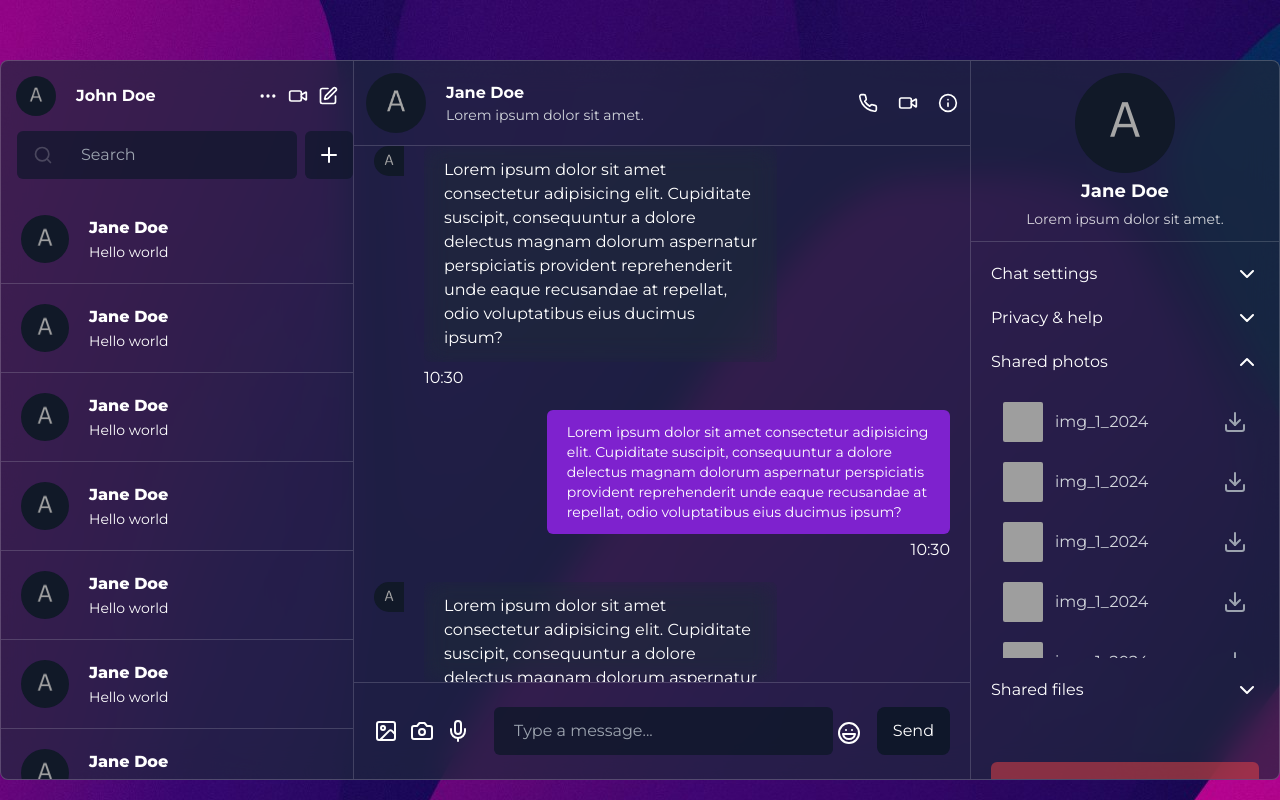
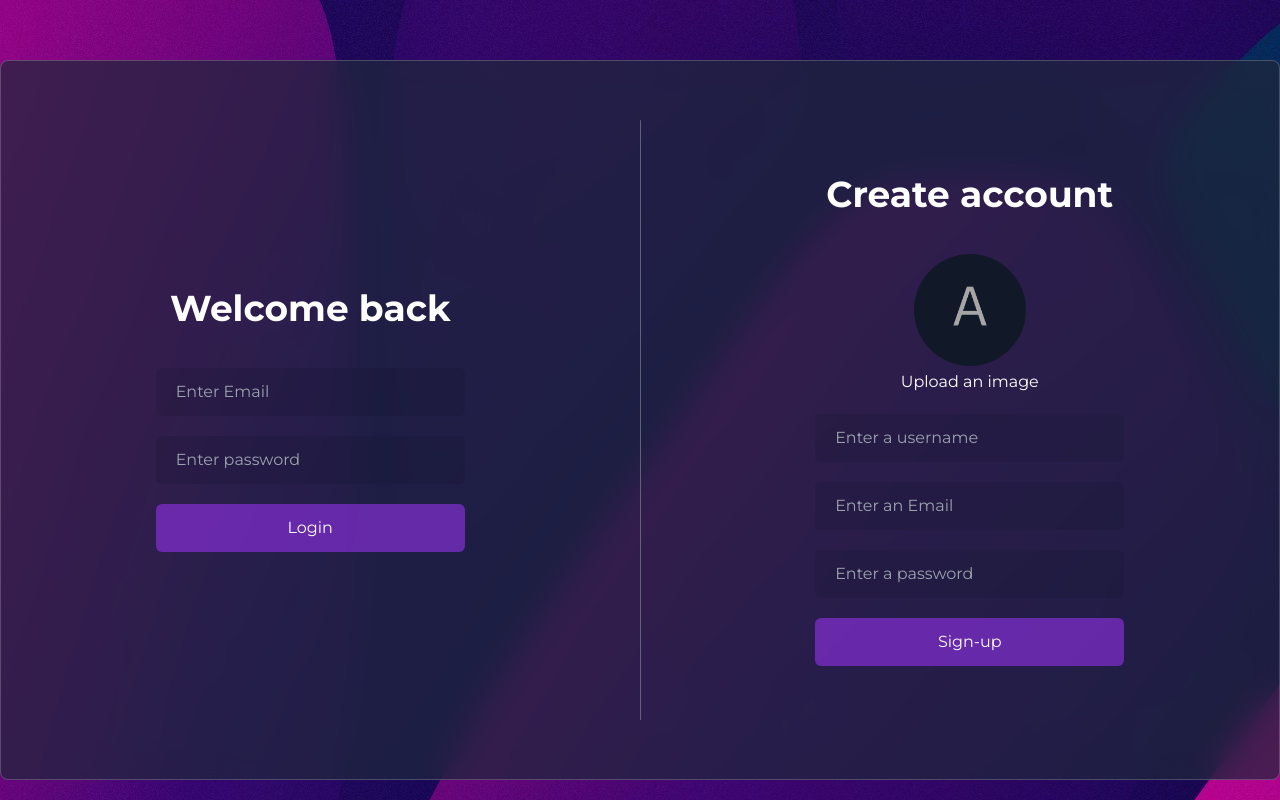
Before and after one commit to Yann-Deukam/realtime-chat-app, a React (Vite) app: page / in a window 1280 px wide. Built offline with nearby package versions, Linux system fonts and the light colour scheme; grey boxes are pictures that could not be loaded.

Commit message:
Login screen

```diff
--- a/package.json
+++ b/package.json
@@ -18,6 +18,7 @@
     "lucide-react": "^0.452.0",
     "react": "^18.3.1",
     "react-dom": "^18.3.1",
+    "react-toastify": "^10.0.6",
     "tailwind-scrollbar-hide": "^1.1.7"
   },
   "devDependencies": {
--- a/src/App.jsx
+++ b/src/App.jsx
@@ -3,15 +3,25 @@ import Chat from "./components/chat/Chat";
 import Details from "./components/details/Details";
 import List from "./components/list/List";
 import "./index.css";
+import Login from "./components/login/Login";
+import Notifications from "./components/notifications/Notifications";
 
 function App() {
+  const user = false;
   return (
     <div className="flex items-center justify-center h-screen">
       <div className="container w-[180vh] h-[90vh] bg-slate-800/70 border border-white/20 backdrop-blur-lg mt-10 rounded-lg text-white overflow-hidden">
         <div className="flex h-full">
-          <List />
-          <Chat />
-          <Details />
+          {user ? (
+            <>
+              <List />
+              <Chat />
+              <Details />
+            </>
+          ) : (
+            <Login />
+          )}
+          <Notifications />
         </div>
       </div>
     </div>
--- a/src/components/chat/Chat.jsx
+++ b/src/components/chat/Chat.jsx
@@ -8,19 +8,7 @@ const Chat = () => {
   const [open, setOpen] = useState(false);
   const [text, setText] = useState("");
 
-  // useEffect(() => {
-  //   endRef.current?.scrollIntoView({ behavior: "smooth" });
-  // }, []);
-
   const endRef = useRef(null);
-
-  // useEffect(() => {
-  //   const timeoutId = setTimeout(() => {
-  //     endRef.current?.scrollIntoView({ behavior: "smooth" });
-  //   }, 0);
-  //   return () => clearTimeout(timeoutId);
-  // }, []);
-
   const handleEmoji = (e) => {
     setText((prev) => prev + e.native);
     console.log(e);
@@ -126,7 +114,7 @@ const Chat = () => {
             <span>10:30</span>
           </div>
         </div>
-        <div ref={endRef}></div>
+        <div ref={endRef} data-testid="end-of-chat-list"></div>
       </div>
       <div className="bottom mt-auto px-5 flex items-center justify-between border-t border-gray-300/20">
         <div className="icons flex items-center">
--- a/src/components/details/Details.jsx
+++ b/src/components/details/Details.jsx
@@ -1,4 +1,11 @@
-import { ChevronDown, ChevronsUp, ChevronUp, Download } from "lucide-react";
+import {
+  Ban,
+  ChevronDown,
+  ChevronsUp,
+  ChevronUp,
+  Download,
+  LogOut,
+} from "lucide-react";
 import React from "react";
 
 const Details = () => {
@@ -27,7 +34,7 @@ const Details = () => {
             <span>Shared photos</span>
             <ChevronUp />
           </div>
-          <div className="photos h-64 overflow-y-auto">
+          <div className="photos h-52 overflow-y-auto">
             <div className="photoItem">
               <div className="photoDetails">
                 <img
@@ -116,7 +123,14 @@ const Details = () => {
             <ChevronDown />
           </div>
         </div>
-        <button>Block user</button>
+        <button className="flex justify-center items-center">
+          <Ban className="mr-2 w-5 h-5" />
+          Block user
+        </button>
+        <button className="logout flex justify-center items-center">
+          <LogOut className="mr-2 w-5 h-5" />
+          <span> logout</span>
+        </button>
       </div>
     </div>
   );
--- /dev/null
+++ b/src/components/login/Login.jsx
@@ -0,0 +1,61 @@
+import React, { useState } from "react";
+import { toast } from "react-toastify";
+
+const Login = () => {
+  const [avatar, setAvatar] = useState({
+    file: null,
+    url: "",
+  });
+
+  const handleAvatar = (e) => {
+    if (e.target.files[0]) {
+      setAvatar({
+        file: e.target.files[0],
+        url: URL.createObjectURL(e.target.files[0]),
+      });
+    }
+  };
+
+  const handleLogin = (e) => {
+    e.preventDefault();
+    toast.success("Hello");
+  };
+  return (
+    <div className="login">
+      <div className="item">
+        <h2>Welcome back</h2>
+        <form action="">
+          <input type="text" placeholder="Enter Email" name="email" />
+          <input type="password" placeholder="Enter password" name="password" />
+          <button>Login</button>
+        </form>
+      </div>
+      <div className="seperator"></div>
+      <div className="item">
+        <h2>Create account</h2>
+        <form action="" onSubmit={handleLogin}>
+          <label htmlFor="file">
+            <img src={avatar.url || "./avatar.png"} alt="" />
+            Upload an image
+          </label>
+          <input
+            type="file"
+            id="file"
+            className="hidden"
+            onChange={handleAvatar}
+          />
+          <input type="text" placeholder="Enter a username" name="username" />
+          <input type="text" placeholder="Enter an Email" name="email" />
+          <input
+            type="password"
+            placeholder="Enter a password"
+            name="password"
+          />
+          <button>Sign-up</button>
+        </form>
+      </div>
+    </div>
+  );
+};
+
+export default Login;
--- /dev/null
+++ b/src/components/notifications/Notifications.jsx
@@ -0,0 +1,13 @@
+import React from "react";
+import { ToastContainer } from "react-toastify";
+import "react-toastify/ReactToastify.css";
+
+const Notifications = () => {
+  return (
+    <div>
+      <ToastContainer position="bottom-right" theme="dark" />
+    </div>
+  );
+};
+
+export default Notifications;
--- a/src/index.css
+++ b/src/index.css
@@ -59,11 +59,11 @@ body {
     @apply w-9 h-9 bg-slate-900/70 hover:bg-slate-900/90 p-2.5 rounded-lg cursor-pointer;
   }
 
-  .item {
+  .chatList .item {
     @apply flex items-center gap-5 p-5 cursor-pointer border-b border-gray-300/20;
   }
 
-  input {
+  .chatList input {
     @apply bg-transparent border-none outline-none text-white flex-1;
   }
 
@@ -168,7 +168,11 @@ body {
   }
 
   .info button {
-    @apply mt-10 px-5 py-3 bg-red-500/50 rounded-md cursor-pointer hover:bg-red-700 transition-all ease-in-out duration-200;
+    @apply px-5 py-2 bg-red-500/50 rounded-md cursor-pointer hover:bg-red-700 transition-all ease-in-out duration-200;
+  }
+
+  .info .logout {
+    @apply px-5 py-2 bg-purple-500/50 rounded-md cursor-pointer hover:bg-purple-700 transition-all ease-in-out duration-200;
   }
 
   .photos::-webkit-scrollbar {
@@ -185,4 +189,40 @@ body {
     border: 2px solid transparent; /* Space around the thumb */
     margin: 100px;
   }
+
+  .login h2 {
+    @apply text-4xl font-bold mb-5;
+  }
+
+  .login {
+    @apply w-full h-full flex items-center gap-5;
+  }
+
+  .login .seperator {
+    @apply h-[600px] w-[1px] bg-gray-400/50 rounded-md;
+  }
+
+  .login .item {
+    @apply flex-1 flex flex-col items-center gap-5;
+  }
+
+  .login .item form {
+    @apply flex flex-col items-center justify-center gap-5 w-full;
+  }
+
+  .login .item form label {
+    @apply items-center flex flex-col justify-center gap-1 cursor-pointer;
+  }
+
+  .login .item form img {
+    @apply rounded-full w-28 h-28 object-cover;
+  }
+
+  .login .item form input {
+    @apply px-5 py-3 w-1/2 border-none outline-none rounded-md bg-slate-900/20 text-white;
+  }
+
+  .login .item form button {
+    @apply bg-purple-600/60 w-1/2 px-5 py-3 hover:bg-purple-600/80 transition-all ease-in-out duration-150 rounded-md;
+  }
 }
```
Also changed, not shown: 1 other file (tests, documents, lock files or other folders).
